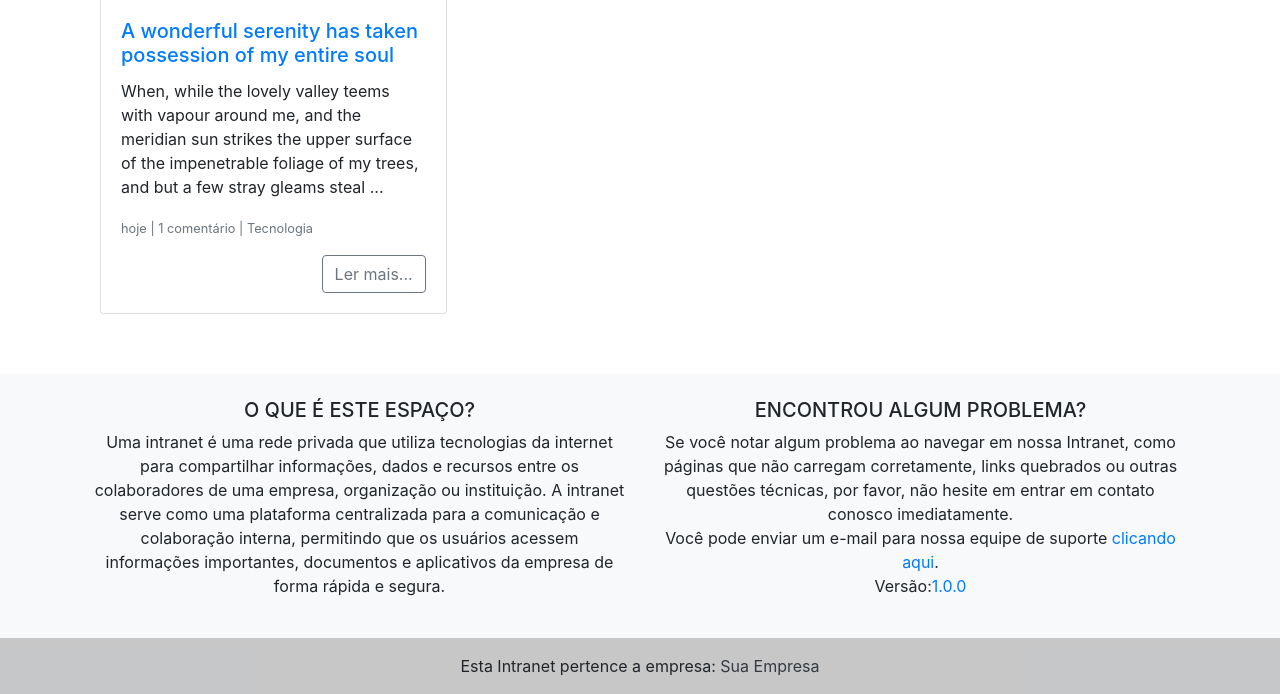
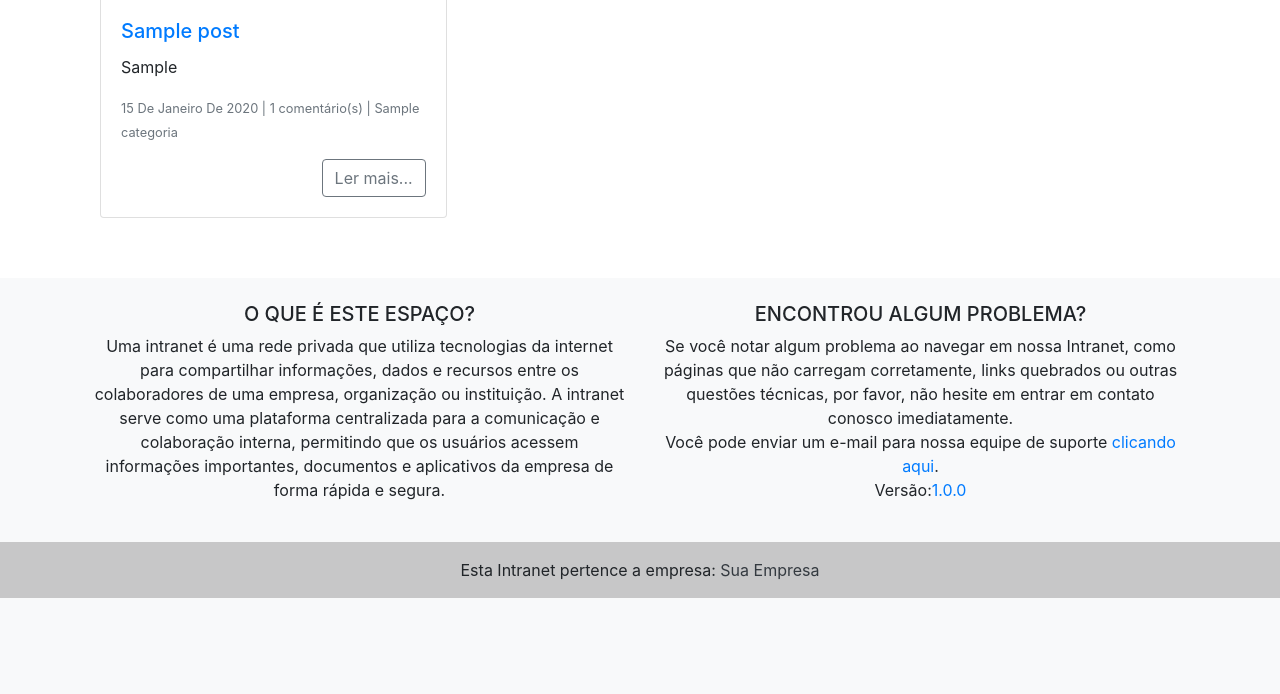
Before and after one commit to marcoskw/intranet, a Django app: page / in a window 1280 px wide. Shown: the part 372-1066 px from the top of the page. After the commit the page ends 970 px from the top, so only its background shows below. Run offline with Django 4.2, Linux system fonts and the light colour scheme; tables that the repository leaves empty hold one stand-in row (values such as "Sample post"); grey boxes marked "Sample" are stand-in pictures; some libraries are stand-ins or nearby versions.

Commit message:
Implantando a Página Inicial dos Posts

```diff
--- a/intranet/settings.py
+++ b/intranet/settings.py
@@ -42,6 +42,7 @@ INSTALLED_APPS = [
     'django.contrib.messages',
     'django.contrib.staticfiles',
     'colaboradores.apps.ColaboradoresConfig',
+    'django.contrib.humanize',
     'django_summernote',
 ]
 
--- a/posts/models.py
+++ b/posts/models.py
@@ -2,7 +2,6 @@ from django.db import models
 from categorias.models import Categoria
 from django.contrib.auth.models import User
 from django.utils import timezone
-
 
 
 class Post(models.Model):
--- a/posts/templates/posts/index.html
+++ b/posts/templates/posts/index.html
@@ -1,5 +1,5 @@
 {% extends 'base.html' %}
-
+{% load humanize %}
 {% block conteudo %}
 <br><br>
 <div class="container">
@@ -7,38 +7,41 @@
         <div class="col-lg-12">
             <!-- CONTENT -->
             <div class="card-columns mt-4">
-                <!-- FOR LOOP -->
+                {% for post in posts %}
                 <div class="card">
-
-                    <a href="post.html">
-                        <img class="card-img-top"
-                             src="imagens/linux_system_hi-tech_73419_1280x720.jpg"
-                             alt="Card image cap">
-                    </a>
-
+                    {% if post.imagem_post %}
+                        <a href="{% url 'post_detalhes' post.id %}">
+                            <img class="card-img-top"
+                                 src="{{ post.imagem_post.url }}"
+                                 alt="{{ post.titulo_post}}">
+                        </a>
+                    {% endif %}
                     <div class="card-body">
                         <h5 class="card-title">
-                            <a href="post.html">
-                                A wonderful serenity has taken possession of my entire soul
+                            <a href="{% url 'post_detalhes' post.id %}">
+                                {{ post.titulo_post}}
                             </a>
                         </h5>
-                        <p class="card-text">When, while the lovely valley teems with vapour around me, and the meridian
-                            sun strikes the upper surface of the impenetrable foliage of my trees, and but a few stray
-                            gleams steal ...</p>
+                        <p class="card-text">{{ post.excerto_post }}</p>
                         <p class="card-text">
-                            <small class="text-muted">hoje | 1 comentário | Tecnologia</small>
+                            <small class="text-muted">
+                                {{ post.data_post|naturalday|title}} |
+                                {{ post.comentario_set.count}} comentário(s) |
+                                {{ post.categoria_post}}</small>
                         </p>
 
                         <div class="text-right">
-                            <a href="post.html" class="btn btn-outline-secondary">Ler mais...</a>
+                            <a href="{% url 'post_detalhes' post.id %}" class="btn btn-outline-secondary">Ler mais...</a>
                         </div>
                     </div>
                 </div>
-                <!--/FOR LOOP-->
+                {% endfor %}
             </div>
             <!--/CONTENT-->
 
         </div>
     </div>
 </div>
+
+{% include 'parciais/_pagination.html' %}
 {% endblock %}
--- a/posts/views.py
+++ b/posts/views.py
@@ -7,6 +7,8 @@ from .models import Post
 class PostIndex(ListView):
     model = Post
     template_name = 'posts/index.html'
+    paginate_by = 3
+    context_object_name = 'posts'
 
 
 class PostBusca(PostIndex):
```
Also changed, not shown: templates/parciais/_pagination.html (renamed from templates/parciais/_navigation.html).
